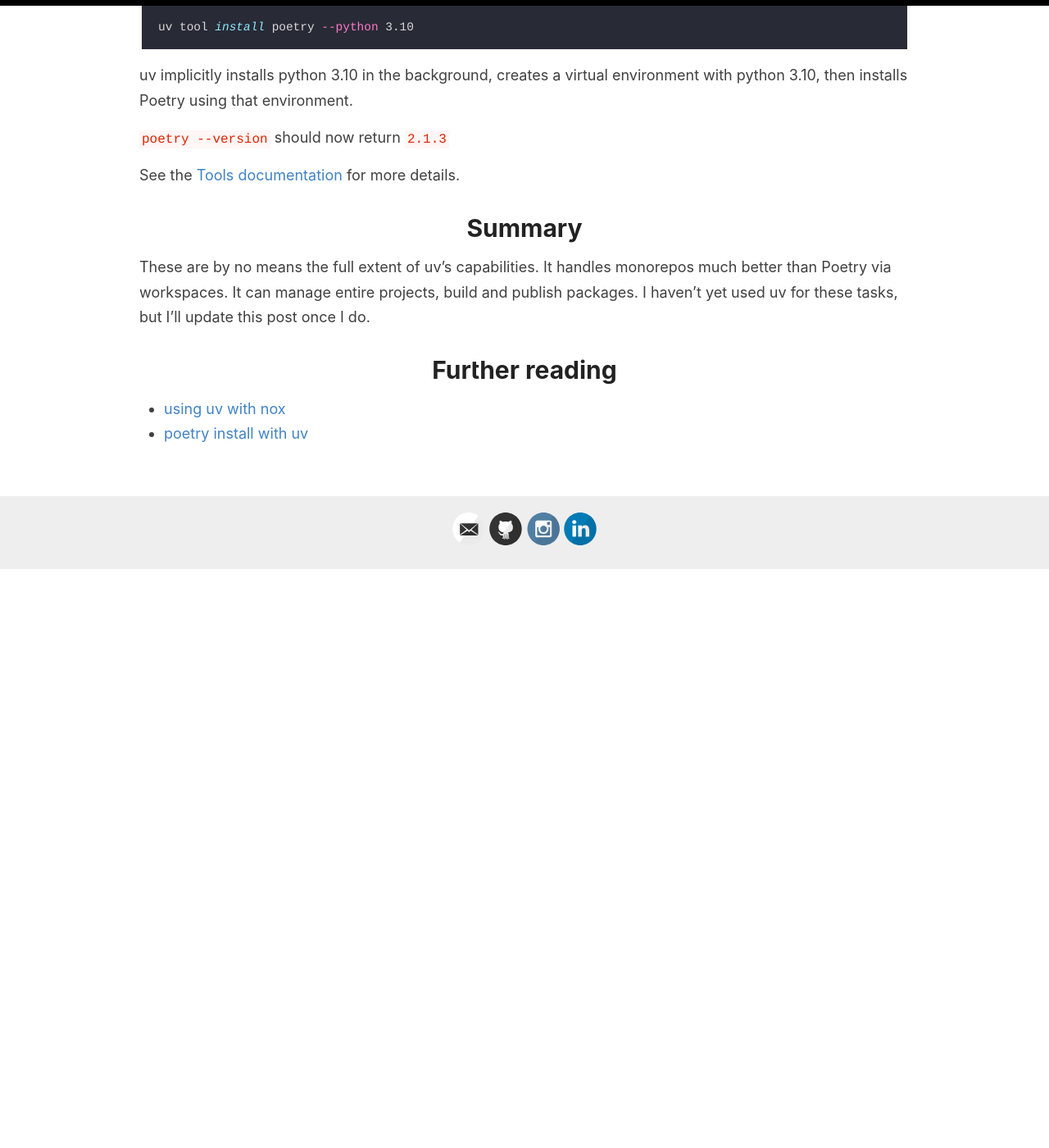
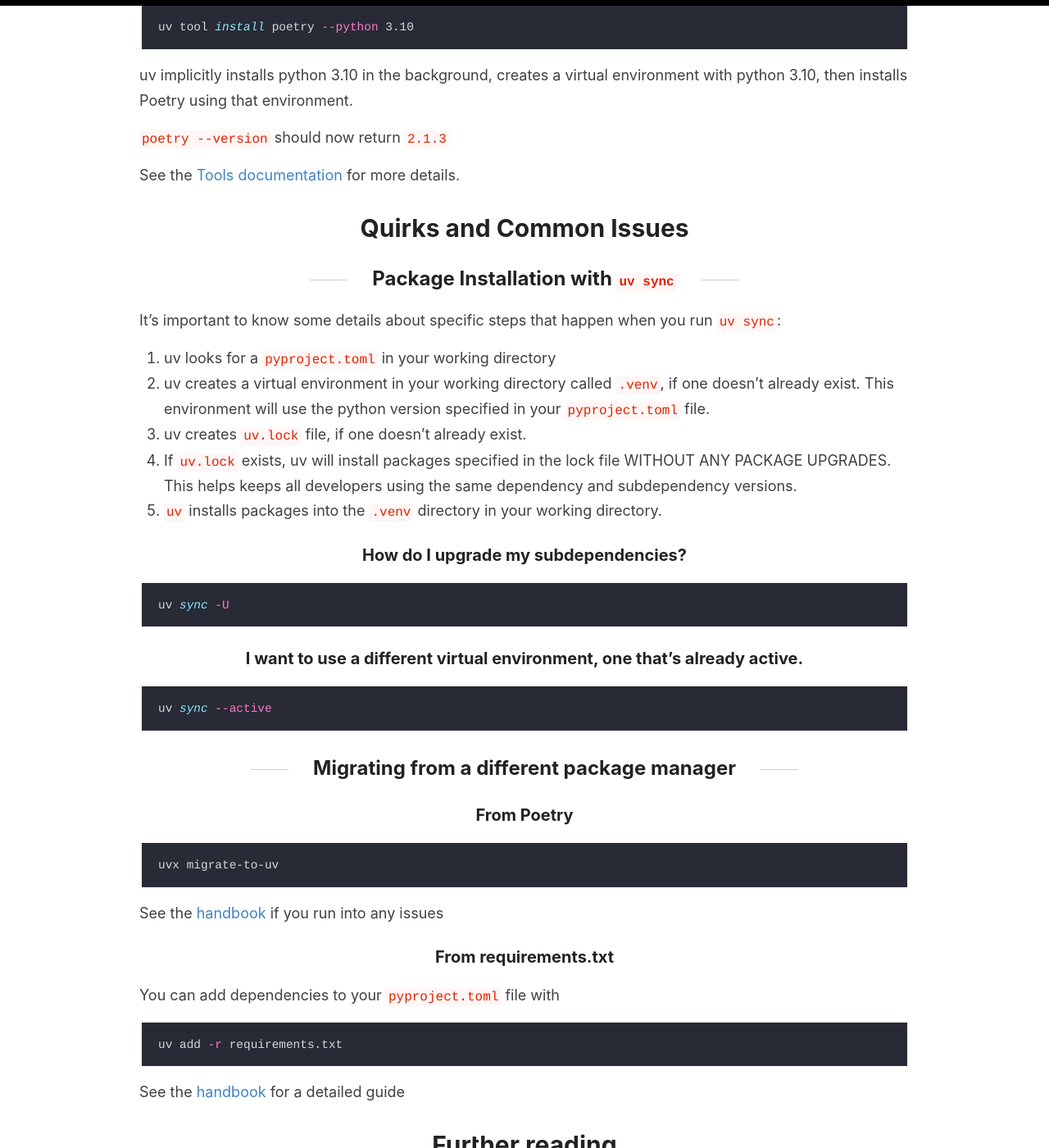
Before and after one commit to kfchou/kfchou.github.io, a Jekyll site: the page built from _posts/2025-1-16-ode-to-uv.md, in a window 1280 px wide and 1400 px high, scrolled down 4640 px. Shown: the whole window at 82% size. Built offline with Jekyll 4.4.1, drawn with Linux system fonts in a browser that asks for light colours; comment, search, counter and statistics services are not loaded; before the commit the page ends 5334 px from its top, so only the background shows below that; some of the changed text lies outside the part shown.

Commit message:
uv: add quirks section

````diff
--- a/_posts/2025-1-16-ode-to-uv.md
+++ b/_posts/2025-1-16-ode-to-uv.md
@@ -144,9 +144,41 @@
 
 See the [Tools documentation](https://docs.astral.sh/uv/concepts/tools/) for more details.
 
-# Summary
-These are by no means the full extent of uv's capabilities. It handles monorepos much better than Poetry via workspaces. It can manage entire projects, build and publish packages. I haven't yet used uv for these tasks, but I'll update this post once I do.
+# Quirks and Common Issues
+
+## Package Installation with `uv sync`
+It's important to know some details about specific steps that happen when you run `uv sync`:
+1. uv looks for a `pyproject.toml` in your working directory
+2. uv creates a virtual environment in your working directory called `.venv`, if one doesn't already exist. This environment will use the python version specified in your `pyproject.toml` file.
+3. uv creates `uv.lock` file, if one doesn't already exist.
+4. If `uv.lock` exists, uv will install packages specified in the lock file WITHOUT ANY PACKAGE UPGRADES. This helps keeps all developers using the same dependency and subdependency versions.
+5. `uv` installs packages into the `.venv` directory in your working directory.
+
+### How do I upgrade my subdependencies?
+```sh
+uv sync -U
+```
+
+### I want to use a different virtual environment, one that's already active.
+```sh
+uv sync --active
+```
+
+## Migrating from a different package manager
+### From Poetry
+```sh
+uvx migrate-to-uv
+```
+See the [handbook](https://pydevtools.com/handbook/how-to/how-to-migrate-from-poetry-to-uv/) if you run into any issues
+
+### From requirements.txt
+You can add dependencies to your `pyproject.toml` file with
+```sh
+uv add -r requirements.txt
+```
+See the [handbook](https://pydevtools.com/handbook/how-to/migrate-requirements.txt/) for a detailed guide
 
 # Further reading
 * [using uv with nox]({% post_url 2024-11-09-pytest-nox-uv %})
 * [poetry install with uv](https://mil.ad/blog/2024/uv-poetry-install.html)
+* [Python Dev Tooling Handhook] https://pydevtools.com/handbook/ -- In-depth handbook on python package managers
````
